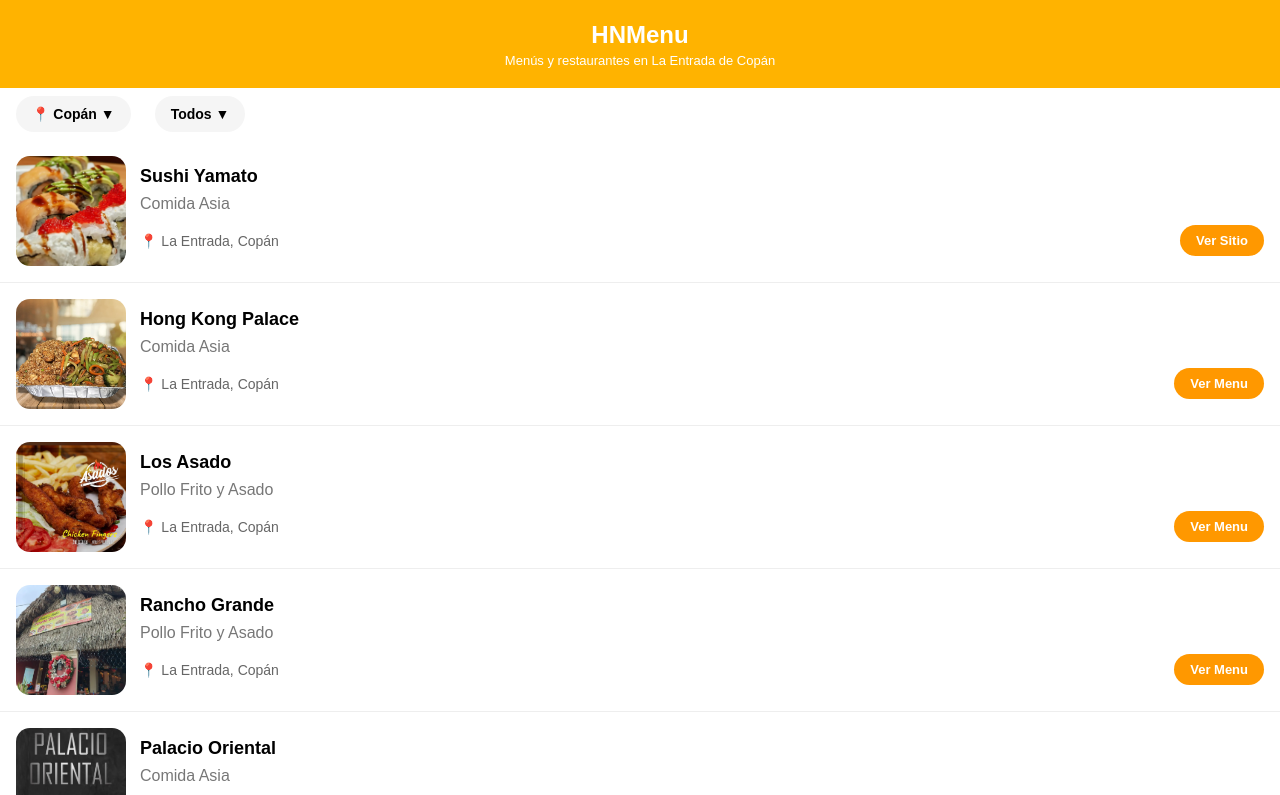
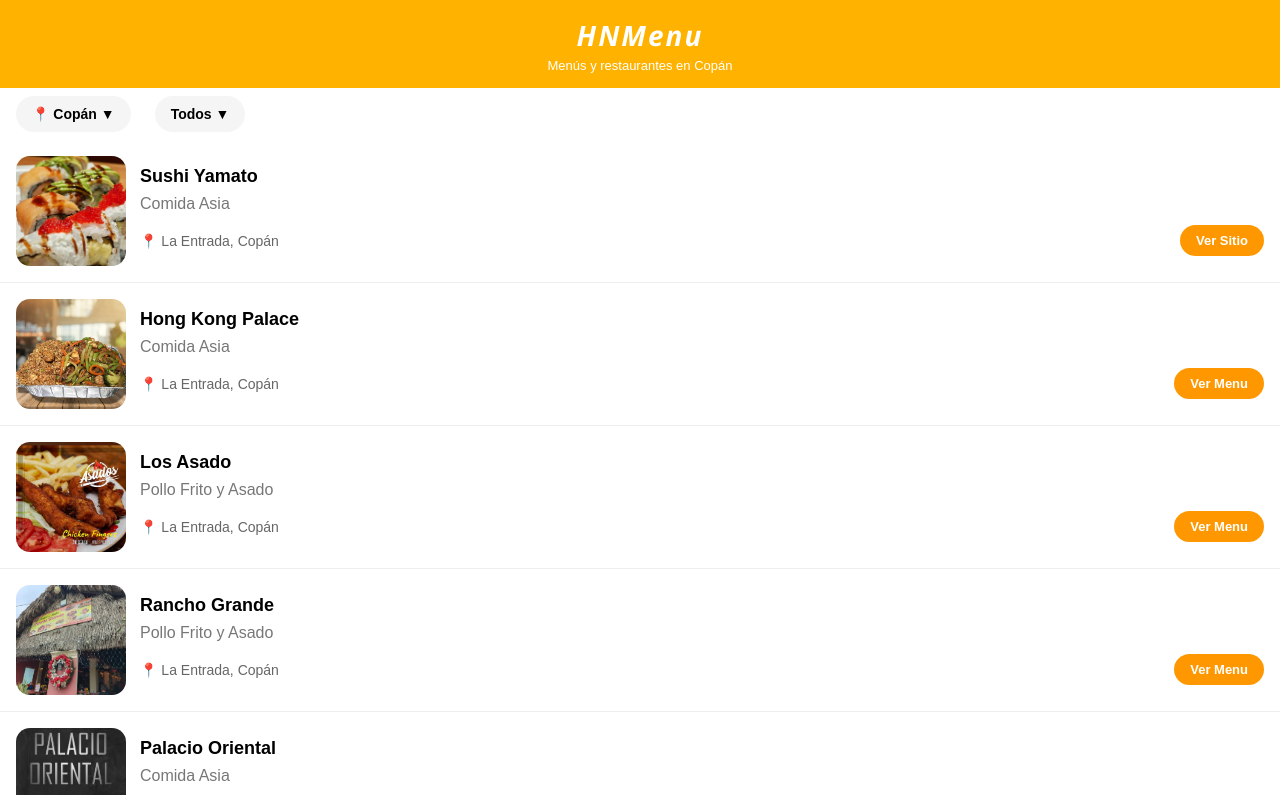
Before and after one commit to jackma0625/hnmenu, a React (Vite) app: page / in a window 1280 px wide. Shown: the top 795 px of the page. Built offline with nearby package versions, Linux system fonts and the light colour scheme.

Commit message:
改hnmenu字体

```diff
--- a/src/components/restaurant/Navbar.jsx
+++ b/src/components/restaurant/Navbar.jsx
@@ -14,7 +14,7 @@
           </div>
 
           <div className="navbar-subtitle">
-            Menús y restaurantes en La Entrada de Copán
+            Menús y restaurantes en Copán
           </div>
 
         </div>
--- a/src/data/cities.js
+++ b/src/data/cities.js
@@ -1,6 +1,6 @@
 export const cities = [
     { id: 'all', name: 'Copán' },
     { id: 'la-entrada', name: 'La Entrada' },
-    { id: 'santa-rosa', name: 'Santa Rosa de Copán' },
+    { id: 'santa-rosa', name: 'Santa Rosa' },
     { id: 'copan-ruinas', name: 'Copán Ruinas' },
   ];
--- a/src/index.css
+++ b/src/index.css
@@ -1,3 +1,7 @@
+/* 导入 Google Fonts */
+@import url('https://fonts.googleapis.com/css2?family=Poppins:wght@700;800&display=swap');
+@import url('https://fonts.googleapis.com/css2?family=Inter:wght@400;600&display=swap');
+
 * {
   margin: 0;
   padding: 0;
--- a/src/styles/Home.css
+++ b/src/styles/Home.css
@@ -27,8 +27,11 @@
 
 .logo {
   color: white;
-  font-size: 24px;
-  font-weight: 700;
+  font-size: 28px;
+  font-weight: 900;
+  font-family: 'Segoe UI', 'Poppins', system-ui, -apple-system, sans-serif;
+  letter-spacing: 2px;
+  font-style: italic;
 }
 
 .navbar-subtitle {
```
